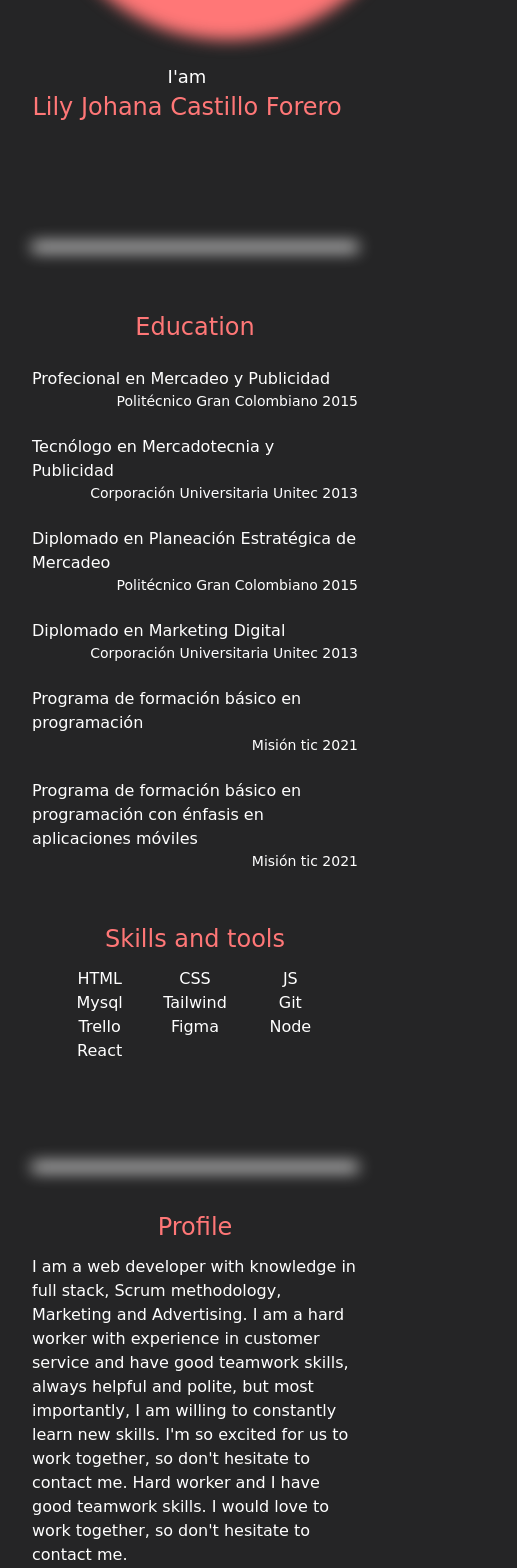
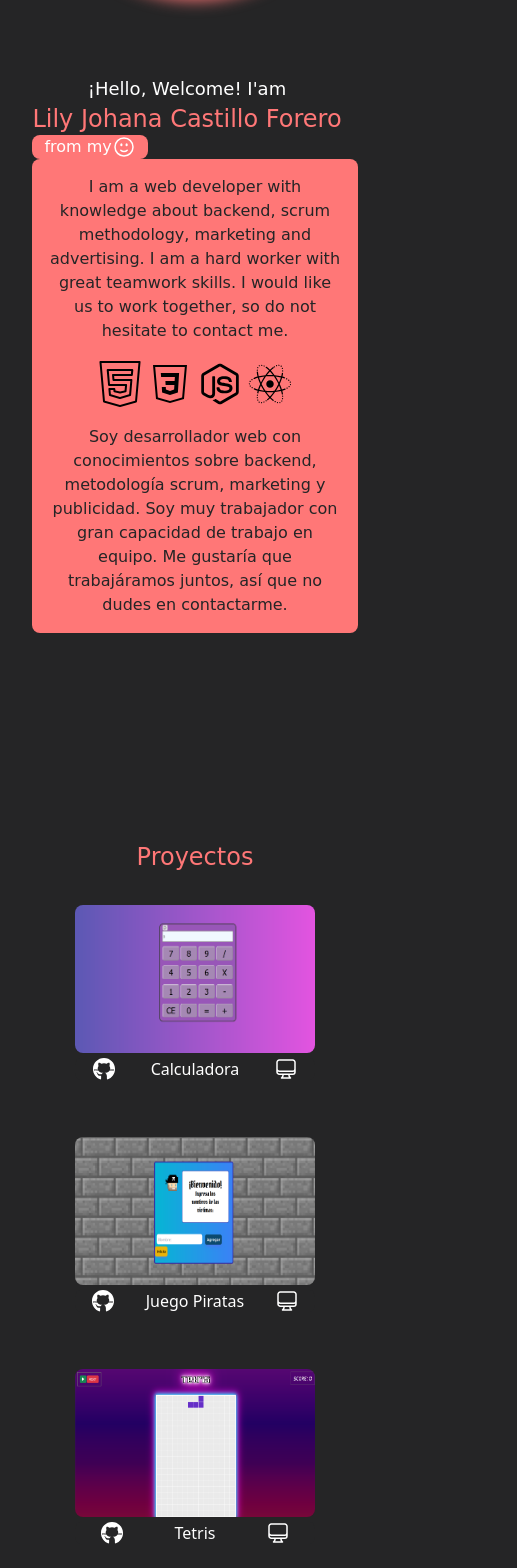
Before and after one commit to lilajoha29/MyBriefcase-Portafolio, a React (Vite) app: page /hv in a window 390 px wide. Shown: the part 400-1968 px from the top of the page, 517 px wide, since content can reach past the window. Built offline with nearby package versions, Linux system fonts and the light colour scheme.

Commit message:
responsive

```diff
--- a/src/App.jsx
+++ b/src/App.jsx
@@ -14,7 +14,7 @@ export function App() {
 
   return (
     <>
-      <Hv/>
+      <Home/>
     </>
 
   )
--- a/src/componentes/ConocimientoHv.jsx
+++ b/src/componentes/ConocimientoHv.jsx
@@ -2,37 +2,37 @@ import React from 'react'
 
 export const ConocimientoHv = () => {
     return (
-    <div id="conocimiento" className="flex flex-col m-auto ">
+    <div id="conocimiento" className="flex flex-col m-auto sm:mb-44 ">
         <div className="blur h-2 my-10 bg-blanco"></div>
-        <div className='py-5'>
-            <h2 className="font-DynaPuff text-rosado text-2xl flex flex-col  m-auto pb-3">Education</h2>
-            <div className=' py-3'>
-                <p className="font-DynaPuff text-blanco  flex flex-col text-left ">Profecional en Mercadeo y Publicidad</p>
+        <div className='py-5 sm:px-10 lg:px-5 '>
+            <h2 className="font-DynaPuff text-rosado text-2xl flex flex-col  m-auto pb-3 lg:text-3xl ">Education</h2>
+            <div className=' py-3 sm:py-5'>
+                <p className="font-DynaPuff text-blanco  flex flex-col text-left lg:text-lg ">Profecional en Mercadeo y Publicidad</p>
                 <p className="font-DynaPuff text-blanco text-sm flex flex-col text-right ">Politécnico Gran Colombiano 2015</p>
             </div>
-            <div className=' py-3'>
-                <p className="font-DynaPuff text-blanco  flex flex-col text-left ">Tecnólogo en Mercadotecnia y Publicidad</p>
+            <div className=' py-3 sm:py-5'>
+                <p className="font-DynaPuff text-blanco  flex flex-col text-left lg:text-lg">Tecnólogo en Mercadotecnia y Publicidad</p>
                 <p className="font-DynaPuff text-blanco text-sm flex flex-col text-right ">Corporación Universitaria Unitec 2013</p>
             </div>
-            <div className=' py-3'>
-                <p className="font-DynaPuff text-blanco  flex flex-col text-left ">Diplomado en Planeación Estratégica de Mercadeo</p>
+            <div className=' py-3 sm:py-5'>
+                <p className="font-DynaPuff text-blanco  flex flex-col text-left lg:text-lg ">Diplomado en Planeación Estratégica de Mercadeo</p>
                 <p className="font-DynaPuff text-blanco text-sm flex flex-col text-right ">Politécnico Gran Colombiano 2015</p>
             </div>
-            <div className=' py-3'>
-                <p className="font-DynaPuff text-blanco  flex flex-col text-left ">Diplomado en Marketing Digital</p>
+            <div className=' py-3 sm:py-5'>
+                <p className="font-DynaPuff text-blanco  flex flex-col text-left lg:text-lg ">Diplomado en Marketing Digital</p>
                 <p className="font-DynaPuff text-blanco text-sm flex flex-col text-right ">Corporación Universitaria Unitec 2013</p>
             </div>
-            <div className=' py-3'>
-                <p className="font-DynaPuff text-blanco  flex flex-col text-left ">Programa de formación básico en programación</p>
+            <div className=' py-3 sm:py-5'>
+                <p className="font-DynaPuff text-blanco  flex flex-col text-left lg:text-lg">Programa de formación básico en programación</p>
                 <p className="font-DynaPuff text-blanco text-sm flex flex-col text-right ">Misión tic 2021</p>
             </div>
-            <div className=' py-3'>
-                <p className="font-DynaPuff text-blanco  flex flex-col text-left ">Programa de formación básico en programación con énfasis en aplicaciones móviles</p>
+            <div className=' py-3 sm:py-5'>
+                <p className="font-DynaPuff text-blanco  flex flex-col text-left lg:text-lg ">Programa de formación básico en programación con énfasis en aplicaciones móviles</p>
                 <p className="font-DynaPuff text-blanco text-sm flex flex-col text-right ">Misión tic 2021</p>
             </div>
         </div>
-        <div className='m-5 pb-10'>
-            <h2 className="font-DynaPuff text-rosado text-2xl flex flex-col  m-auto pb-3">Skills and tools</h2>
+        <div className='m-5 pb-10 sm:pt-20'>
+            <h2 className="font-DynaPuff text-rosado text-2xl flex flex-col  m-auto pb-3 lg:text-3xl">Skills and tools</h2>
             <div className='grid grid-cols-3 '>
                 <p className='font-DynaPuff text-blanco' >HTML</p>
                 <p className='font-DynaPuff text-blanco' >CSS</p>
--- a/src/componentes/Footer.jsx
+++ b/src/componentes/Footer.jsx
@@ -2,32 +2,34 @@ import React from 'react'
 
 export const Footer = () => {
   return (
-    <footer>
-      <div className=" bg-rosado  blur h-2 m-auto "></div>
-      <div className="flex flex-col text-center m-auto pt-5 ">
-        <h1 className="font-DynaPuff text-rosado text-2xl ">Lily Johana Castillo Forero</h1>
-        <h2 className="font-DynaPuff text-blanco">I'am full stack developer. ven a ver la transicion de mi carrera</h2>
+    <footer >
+      <div className=" bg-rosado  blur h-2 m-auto mb-8 lg:flex"></div>
+      <div className='lg:flex lg:flex-row '>
+        <div className="flex flex-col text-center m-auto pt-5 lg:w-96 ">
+          <h1 className="font-DynaPuff text-rosado text-2xl lg:text-4xl">Lily Johana Castillo Forero</h1>
+          <h2 className="font-DynaPuff text-blanco lg:text-xl">I'am full stack developer. ven a ver la transicion de mi carrera</h2>
         </div>
         <div className="flex flex-col text-center py-5 m-auto">
-        <h2 className="font-DynaPuff text-rosado text-lg">Menu</h2>
-        <a href="#inicio" className="font-DynaPuff text-blanco hover:text-rosado">Inicio</a>
-        <a href="#perfil" className="font-DynaPuff text-blanco hover:text-rosado">Perfil</a>
-        <a href="#proyectos" className="font-DynaPuff text-blanco hover:text-rosado">Proyectos</a>
-        <a href="#formulario" className="font-DynaPuff text-blanco hover:text-rosado">Formulario</a>
+          <h2 className="font-DynaPuff text-rosado text-lg lg:text-xl">Menu</h2>
+          <a href="#inicio" className="font-DynaPuff text-blanco hover:text-rosado lg:text-lg">Inicio</a>
+          <a href="#perfil" className="font-DynaPuff text-blanco hover:text-rosado lg:text-lg">Perfil</a>
+          <a href="#proyectos" className="font-DynaPuff text-blanco hover:text-rosado lg:text-lg">Proyectos</a>
+          <a href="#formulario" className="font-DynaPuff text-blanco hover:text-rosado lg:text-lg">Formulario</a>
         </div>
         <div className="flex flex-col text-center m-auto pb-7">
-        <h2 className="font-DynaPuff text-rosado text-lg">Contacto</h2>
+          <h2 className="font-DynaPuff text-rosado text-lg lg:text-xl">Contacto</h2>
           <div className="flex text-center items-center flex-col m-auto">
-          <a href="https://www.linkedin.com/in/lily-johana-castillo-forero-a2582667/" className="font-DynaPuff text-blanco flex text-center hover:text-rosado"><img className="w-5 "
+            <a href="https://www.linkedin.com/in/lily-johana-castillo-forero-a2582667/" className="lg:text-lg font-DynaPuff text-blanco flex text-center hover:text-rosado"><img className="w-5 lg:w-6"
                 src="./img/linkedin-circled.svg"></img> Lily Johana Castillo Forero</a>
-          <a href="https://github.com/lilajoha29" className="font-DynaPuff text-blanco flex text-center hover:text-rosado"><img className="w-5 "
+            <a href="https://github.com/lilajoha29" className="font-DynaPuff text-blanco flex text-center hover:text-rosado"><img className="w-5 lg:w-6 "
                 src="./img/github.svg"></img>lilajoha29</a>
-          <a href="" className="font-DynaPuff text-blanco flex text-center hover:text-rosado"><img className="w-5 "
+            <a href="" className="lg:text-lg font-DynaPuff text-blanco flex text-center hover:text-rosado"><img className="w-5 lg:w-6"
                 src="./img/whatsapp.svg"></img>+57 3103186284</a>
-          <a href="" className="font-DynaPuff text-blanco flex text-center hover:text-rosado"><img className="w-5 "
+            <a href="" className="lg:text-lg font-DynaPuff text-blanco flex text-center hover:text-rosado"><img className="w-5 lg:w-6"
                 src="./img/discord.svg"></img>Lily Johana#3761</a>
-          <a href="" className="font-DynaPuff text-blanco flex text-center hover:text-rosado"><img className="w-5 "
+            <a href="" className="lg:text-lg font-DynaPuff text-blanco flex text-center hover:text-rosado"><img className="w-5 lg:w-6"
                 src="./img/gmail-logo.svg"></img>lilajoha2907@gmail.com</a>
+          </div>
         </div>
       </div>
     </footer>
--- a/src/componentes/Formulario.jsx
+++ b/src/componentes/Formulario.jsx
@@ -3,9 +3,9 @@ import React from 'react'
 export const Formulario = () => {
   return (
     <div id="formulario" className="py-52">
-      <h2 className="font-DynaPuff text-rosado text-2xl flex flex-col text-center ">¿Quieres trabajar conmigo?</h2>
+      <h2 className="font-DynaPuff text-rosado text-2xl flex flex-col text-center sm:text-4xl">¿Quieres trabajar conmigo?</h2>
       <div className="bg-gray-500 p-3 rounded-xl m-auto w-10/12">
-        <p className="font-DynaPuff text-black flex flex-col text-center pb-3">Te invito a enviarme un mensaje y nos ponemos en contacto</p>
+        <p className="font-DynaPuff text-black flex flex-col text-center pb-3 sm:text-xl">Te invito a enviarme un mensaje y nos ponemos en contacto</p>
         <div className="pb-3 flex flex-col ">
           <form>
             {/* <input placeholder="Name:" type="text" id="Name" className="text-gray-500 rounded-xl bg-blanco mb-3 h-10"></input>
@@ -14,7 +14,7 @@ export const Formulario = () => {
             <input placeholder="Message:" type="text" id="Message" className="text-gray-500 rounded-xl bg-blanco pb-7 h-24"></input> */}
           </form>
         </div>
-        <button id="boton" className="font-DynaPuff bg-rosado text-blanco rounded-lg flex flex-row pr-3 pl-3 hover:text-rosado hover:bg-blanco">Send</button>
+        <button id="boton" className="font-DynaPuff bg-rosado text-blanco rounded-lg flex flex-row pr-3 pl-3 hover:text-rosado hover:bg-blanco sm:text-xl">Send</button>
       </div>
     </div>
 
--- a/src/componentes/Header.jsx
+++ b/src/componentes/Header.jsx
@@ -7,7 +7,7 @@ export const Header = () => {
 
   return (
     <div id="header" className="flex flex-row text-center ">
-      <button id="burger" onClick={()=> setIsOpen(!isOpen)} className="font-DynaPuff text-blanco px-5 hover:text-rosado">Inicio</button>
+      <button id="burger" onClick={()=> setIsOpen(!isOpen)} className="font-DynaPuff text-blanco px-5 hover:text-rosado">burger</button>
       <a href="#inicio" className="font-DynaPuff text-blanco px-5 hover:text-rosado">Inicio</a>
       <a href="#perfil" className="font-DynaPuff text-blanco px-5 hover:text-rosado">Perfil</a>
       <a href="#proyectos" className="font-DynaPuff text-blanco px-5 hover:text-rosado">Proyectos</a>
--- a/src/componentes/Inicio.jsx
+++ b/src/componentes/Inicio.jsx
@@ -2,16 +2,16 @@ import React from 'react'
 
 export const Inicio = () => {
   return (
-    <div id="inicio" className="relative flex flex-col items-center">
-      <div className="absolute inset-1 bg-rosado  rounded-full blur h-96 w-96 mt-5 m-auto"></div>
-        <img src="./img/logoW.svg" className="relative w-96 pb-100"></img>
-      <div className="pr-4">
-        <h2 className="font-DynaPuff text-blanco text-lg">¡Hello, Welcome! I'am</h2>
-        <h1 className="font-DynaPuff text-rosado text-2xl ">Lily Johana Castillo Forero</h1>
-      </div>
-      <div className="pl-32 pb-52">
+    <div id="inicio" className="relative flex flex-col items-center lg:flex-row lg:py-20 lg:right-24">
+      <div className="absolute inset-1 bg-rosado  rounded-full blur h-80 mt-5 m-auto sm:w-80 sm:h-80 lg:-left-72 lg:mt-20 lg:py-28 "></div>
+        <img src="./img/logoW.svg" className="relative w-96 pb-100 lg:left-80"></img>
+      <div className="pr-4 lg:pl-96  ">
+        <h2 className="font-DynaPuff text-blanco text-lg sm:text-4xl">¡Hello, Welcome! I'am</h2>
+        <h1 className="font-DynaPuff text-rosado text-2xl sm:text-5xl">Lily Johana Castillo Forero</h1>
+
+      {/* <div className="pl-32 pb-52 lg:pt-96"> */}
         {/* <link to="/hv"> */}
-          <button id="boton" className="font-DynaPuff bg-rosado text-blanco rounded-lg flex flex-row pr-3 pl-3 hover:text-rosado hover:bg-blanco">from my
+          <button id="boton" className="font-DynaPuff bg-rosado text-blanco rounded-lg flex flex-row pr-3 pl-3 hover:text-rosado hover:bg-blanco sm:text-xl sm:mt-2 lg:w-36 lg:justify-center lg:h-8 lg:items-center">from my
             <span className="flex items-center space-x-5">
               <svg xmlns="http://www.w3.org/2000/svg" fill="none" viewBox="0 0 24 24" strokeWidth="1.5" stroke="currentColor"
               className="w-6 h-6 text-blanco hover:text-rosado">
--- a/src/componentes/Perfil.jsx
+++ b/src/componentes/Perfil.jsx
@@ -2,18 +2,15 @@ import React from 'react'
 
 export const Perfil = () => {
   return (
-    <div id="perfil" className="bg-rosado flex flex-col items-center  ">
-      <p className="font-DynaPuff text-negro flex flex-col text-center p-4 ">Soy una desarrolladora web con conocimientos en full stack developer, metodología Scrum y en Mercadeo y Publicidad, Soy
-      una gran trabajadora y tengo buenas habilidades de trabajo en equipo. me encantaría trabajar juntos, entonces no dude en
-      ponerse en contacto conmigo.</p>
-      <div className="flex flex-row items-center ">
-        <img className="flex flex-row " src="./img/html-5.svg"></img>
-        <img className="flex flex-row" src="./img/css3.svg"></img>
-        <img className="flex flex-row" src="./img/node-js.svg"></img>
-        <img className="flex flex-row" src="./img/react.svg"></img>
+    <div id="perfil" className="bg-rosado flex flex-col items-center rounded-lg lg:mt-20">
+      <p className="font-DynaPuff text-negro flex flex-col text-center p-4 sm:text-xl lg:text-2xl">I am a web developer with knowledge about backend, scrum methodology, marketing and advertising. I am a hard worker with great teamwork skills. I would like us to work together, so do not hesitate to contact me.</p>
+      <div className="flex flex-row items-center sm:my-5 ">
+        <img className="flex flex-row lg:h-16 " src="./img/html-5.svg"></img>
+        <img className="flex flex-row lg:h-16" src="./img/css3.svg"></img>
+        <img className="flex flex-row lg:h-16" src="./img/node-js.svg"></img>
+        <img className="flex flex-row lg:h-16" src="./img/react.svg"></img>
       </div>
-      <p className="font-DynaPuff text-negro flex flex-col text-center p-4">I am a web developer with knowledge in full stack developer, Scrum methodology and in Marketing and Advertising, I am a
-      hard worker and I have good teamwork skills. I would love to work together, so don't hesitate to contact me.</p>
+      <p className="font-DynaPuff text-negro flex flex-col text-center p-4 sm:text-xl lg:text-2xl">Soy desarrollador web con conocimientos sobre backend, metodología scrum, marketing y publicidad. Soy muy trabajador con gran capacidad de trabajo en equipo. Me gustaría que trabajáramos juntos, así que no dudes en contactarme.</p>
     </div>
   )
 }
--- a/src/componentes/PersonalHv.jsx
+++ b/src/componentes/PersonalHv.jsx
@@ -3,18 +3,18 @@ import React from 'react'
 export const PersonalHv = () => {
     return (
     <div>
-        <div className="blur h-2 my-10 bg-blanco"></div>
-        <div className='flex flex-col'>
+        <div className="blur h-2 my-10  bg-blanco"></div>
+            <div className='flex flex-col'>
+                <h2 className="font-DynaPuff text-rosado text-2xl flex flex-col  m-auto pb-3 sm:pt-4 lg:text-3xl">Profile</h2>
             <div id="perfil" className=" flex flex-col items-center  ">
-                <h2 className="font-DynaPuff text-rosado text-2xl flex flex-col  m-auto pb-3">Profile</h2>
-                <p className="font-DynaPuff text-blanco  flex flex-col text-left " >I am a web developer with knowledge in full stack, Scrum methodology, Marketing and Advertising. I am a hard worker with experience in customer service and have good teamwork skills, always helpful and polite, but most importantly, I am willing to constantly learn new skills. I'm so excited for us to work together, so don't hesitate to contact me. Hard worker and I have good teamwork skills. I would love to work together, so don't hesitate to contact me.</p>
+                <p className="font-DynaPuff text-blanco  flex flex-col text-left sm:px-10 lg:text-lg" >I am a web developer with knowledge in full stack, Scrum methodology, Marketing and Advertising. I am a hard worker with experience in customer service and have good teamwork skills, always helpful and polite, but most importantly, I am willing to constantly learn new skills. I'm so excited for us to work together, so don't hesitate to contact me. Hard worker and I have good teamwork skills. I would love to work together, so don't hesitate to contact me.</p>
             </div>
             <div id="perfil" className=" flex flex-col items-center py-10">
-                <p className="font-DynaPuff text-blanco  flex flex-col text-left " >Soy una desarrolladora web con conocimientos en full stack,  metodología Scrum y en Mercadeo y Publicidad. Soy una gran trabajadora con experiencia en servicio al cliente y tengo buenas habilidades de trabajo en equipo , siempre amable y educada, pero lo que es más importante, estoy dispuesta a aprender constantemente nuevas habilidades. Estoy tan entusiasmada por trabajar juntos, entonces no dude en ponerse en contacto conmigo.</p>
+                <p className="font-DynaPuff text-blanco  flex flex-col text-left sm:px-10 lg:text-lg" >Soy una desarrolladora web con conocimientos en full stack,  metodología Scrum y en Mercadeo y Publicidad. Soy una gran trabajadora con experiencia en servicio al cliente y tengo buenas habilidades de trabajo en equipo , siempre amable y educada, pero lo que es más importante, estoy dispuesta a aprender constantemente nuevas habilidades. Estoy tan entusiasmada por trabajar juntos, entonces no dude en ponerse en contacto conmigo.</p>
             </div>
         </div>
-        <div className="flex flex-col text-center m-auto pb-7">
-            <h2 className="font-DynaPuff text-rosado text-2xl py-5">Contact me</h2>
+        <div className="flex flex-col text-center m-auto pb-7 lg:mt-16 ">
+            <h2 className="font-DynaPuff text-rosado text-2xl py-5 lg:text-3xl">Contact me</h2>
             <div className="flex text-center items-center flex-col m-auto">
             <a href="https://www.linkedin.com/in/lily-johana-castillo-forero-a2582667/" className="font-DynaPuff text-blanco flex text-center hover:text-rosado"><img className="w-5 "
                 src="./img/linkedin-circled.svg"></img> Lily Johana Castillo Forero</a>
--- a/src/componentes/PresentacionHv.jsx
+++ b/src/componentes/PresentacionHv.jsx
@@ -2,13 +2,13 @@ import React from 'react'
 
 export const PresentacionHv = () => {
     return (
-    <div id="inicio" className="relative flex flex-col items-center pb-20">
-            <h2 className="font-DynaPuff text-rosado text-5xlh flex flex-col  m-auto pb-3"></h2>
-        <div className="absolute inset-1 bg-rosado  rounded-full blur h-96 w-96 mt-5 m-auto"></div>
-            <img src="./img/logoW.svg" className="relative w-96 pb-100"></img>
+    <div id="inicio" className="relative flex flex-col items-center pb-20 lg:flex-row lg:mr-10">
+            <h2 className="font-DynaPuff text-rosado text-5x1 flex flex-col  m-auto pb-3 "></h2>
+        <div className="absolute inset-1 bg-rosado  rounded-full blur h-80 w-90 my-5 sm:h-96 sm:w-96 sm:m-auto sm:mb-60 lg:mt-7 lg:ml-52 "></div>
+            <img src="./img/logoW.svg" className="relative w-96 pb-100 m-auto"></img>
         <div className="pr-4">
-            <h2 className="font-DynaPuff text-blanco text-lg">I'am</h2>
-            <h1 className="font-DynaPuff text-rosado text-2xl ">Lily Johana Castillo Forero</h1>
+            <h2 className="font-DynaPuff text-blanco text-2xl">I'am</h2>
+            <h1 className="font-DynaPuff text-rosado text-4xl ">Lily Johana Castillo Forero</h1>
         </div>
 
     </div>
--- a/src/componentes/Proyectos.jsx
+++ b/src/componentes/Proyectos.jsx
@@ -3,39 +3,39 @@ import React from 'react'
 export const Proyectos = () => {
     return (
     <div id="proyectos" className="flex flex-col  py-52 px-6 ">
-        <h2 className="font-DynaPuff items-center text-rosado text-2xl flex flex-col text-center mb-4 ">Proyectos</h2>
-        <div className=" flex flex-col justify-around items-center m-auto ">
-            <div className=" flex flex-col rounded-lg w-60 h-44 p-auto my-4 ">
-            <img src="./img/calculadora.png" className=" w-60 h-44 rounded-lg"></img>
+        <h2 className="font-DynaPuff items-center text-rosado text-2xl flex flex-col text-center mb-4 sm:text-4xl ">Proyectos</h2>
+        <div className=" flex flex-col justify-around items-center lg:flex-row ">
+            <div className=" flex flex-col rounded-lg w-60 h-44 p-auto my-4 sm:w-96 sm:h-52">
+                <img src="./img/calculadora.png" className=" w-60 h-44 rounded-lg sm:w-96 sm:h-52"></img>
                 <div className="rounded-lg bg-negro flex justify-around mt-1 ">
-                <a href="https://github.com/lilajoha29/calculadora" ><img src="./img/github.svg" className="w-6 h-6"></img></a>
-                <p className="rounded-lg text-blanco flex justify-center ">Calculadora</p>
+                    <a href="https://github.com/lilajoha29/calculadora" ><img src="./img/github.svg" className="w-6 h-6 sm:h-8"></img></a>
+                    <p className="rounded-lg text-blanco flex justify-center sm:text-lg ">Calculadora</p>
                     <a href="https://cute-kringle-2e46b8.netlify.app/"><svg xmlns="http://www.w3.org/2000/svg" fill="none" viewBox="0 0 24 24" strokeWidth="1.5" stroke="currentColor"
-                className="w-6 h-6 text-blanco">
+                    className="w-6 h-6 sm:h-8 text-blanco">
                     <path strokeLinecap="round" strokeLinejoin="round"
                         d="M9 17.25v1.007a3 3 0 01-.879 2.122L7.5 21h9l-.621-.621A3 3 0 0115 18.257V17.25m6-12V15a2.25 2.25 0 01-2.25 2.25H5.25A2.25 2.25 0 013 15V5.25m18 0A2.25 2.25 0 0018.75 3H5.25A2.25 2.25 0 003 5.25m18 0V12a2.25 2.25 0 01-2.25 2.25H5.25A2.25 2.25 0 013 12V5.25" />
                     </svg></a>
                 </div>
             </div>
-            <div className=" flex flex-col rounded-lg w-60 h-44 p-auto m-10 ">
-            <img src="./img/juego.png" className="w-60 h-44 rounded-lg"></img>
+            <div className=" flex flex-col rounded-lg w-60 h-44 p-auto m-10 sm:w-96 sm:h-52 ">
+                <img src="./img/juego.png" className="w-60 h-44 rounded-lg sm:w-96 sm:h-52"></img>
                 <div className="rounded-lg bg-negro flex justify-around mt-1">
-                <a href="https://github.com/H4r0l/Wheel-of-DOM"><img src="./img/github.svg" className="w-6 h-6"></img></a>
-                <p className="rounded-lg text-blanco flex justify-center ">Juego Piratas</p>
+                    <a href="https://github.com/H4r0l/Wheel-of-DOM"><img src="./img/github.svg" className="w-6 h-6 sm:h-8"></img></a>
+                    <p className="rounded-lg text-blanco flex justify-center sm:text-lg">Juego Piratas</p>
                     <a href="https://wheelofdompirates.netlify.app/"><svg xmlns="http://www.w3.org/2000/svg" fill="none" viewBox="0 0 24 24" strokeWidth="1.5" stroke="currentColor"
-                className="w-6 h-6 text-blanco">
+                    className="w-6 h-6 sm:h-8 text-blanco">
                     <path strokeLinecap="round" strokeLinejoin="round"
                         d="M9 17.25v1.007a3 3 0 01-.879 2.122L7.5 21h9l-.621-.621A3 3 0 0115 18.257V17.25m6-12V15a2.25 2.25 0 01-2.25 2.25H5.25A2.25 2.25 0 013 15V5.25m18 0A2.25 2.25 0 0018.75 3H5.25A2.25 2.25 0 003 5.25m18 0V12a2.25 2.25 0 01-2.25 2.25H5.25A2.25 2.25 0 013 12V5.25" />
                     </svg></a>
                 </div>
             </div>
-            <div className=" flex flex-col rounded-lg w-60 h-44 p-auto my-4">
-            <img src="./img/tetris.png" className="w-60 h-44 rounded-lg"></img>
+            <div className=" flex flex-col rounded-lg w-60 h-44 p-auto my-4 sm:w-96 sm:h-52">
+                <img src="./img/tetris.png" className="w-60 h-44 rounded-lg sm:w-96 sm:h-52"></img>
                 <div className="rounded-lg bg-negro flex justify-around mt-1">
-                <a href="https://github.com/JeffersonPulido/TetrisGame"><img src="./img/github.svg" className="w-6 h-6"></img></a>
-                <p className="rounded-lg text-blanco flex justify-center ">Tetris</p>
+                    <a href="https://github.com/JeffersonPulido/TetrisGame"><img src="./img/github.svg" className="w-6 h-6 sm:h-8"></img></a>
+                    <p className="rounded-lg text-blanco flex justify-center sm:text-lg">Tetris</p>
                     <a href="https://tetrisgameapp.netlify.app"><svg xmlns="http://www.w3.org/2000/svg" fill="none" viewBox="0 0 24 24" strokeWidth="1.5" stroke="currentColor"
-                className="w-6 h-6 text-blanco">
+                    className="w-6 h-6 sm:h-8 text-blanco">
                     <path strokeLinecap="round" strokeLinejoin="round"
                         d="M9 17.25v1.007a3 3 0 01-.879 2.122L7.5 21h9l-.621-.621A3 3 0 0115 18.257V17.25m6-12V15a2.25 2.25 0 01-2.25 2.25H5.25A2.25 2.25 0 013 15V5.25m18 0A2.25 2.25 0 0018.75 3H5.25A2.25 2.25 0 003 5.25m18 0V12a2.25 2.25 0 01-2.25 2.25H5.25A2.25 2.25 0 013 12V5.25" />
                     </svg></a>
--- a/src/pages/Hv.jsx
+++ b/src/pages/Hv.jsx
@@ -9,8 +9,10 @@ export const Hv = () => {
     return (
     <div>
             <PresentacionHv />
+        <div className='sm:grid sm:grid-cols-2 '>
             <ConocimientoHv/>
-            <PersonalHv/>
+            <PersonalHv />
+        </div>
     </div>
     )
 }
```
Lines whose indentation alone changed are shown as unchanged.
